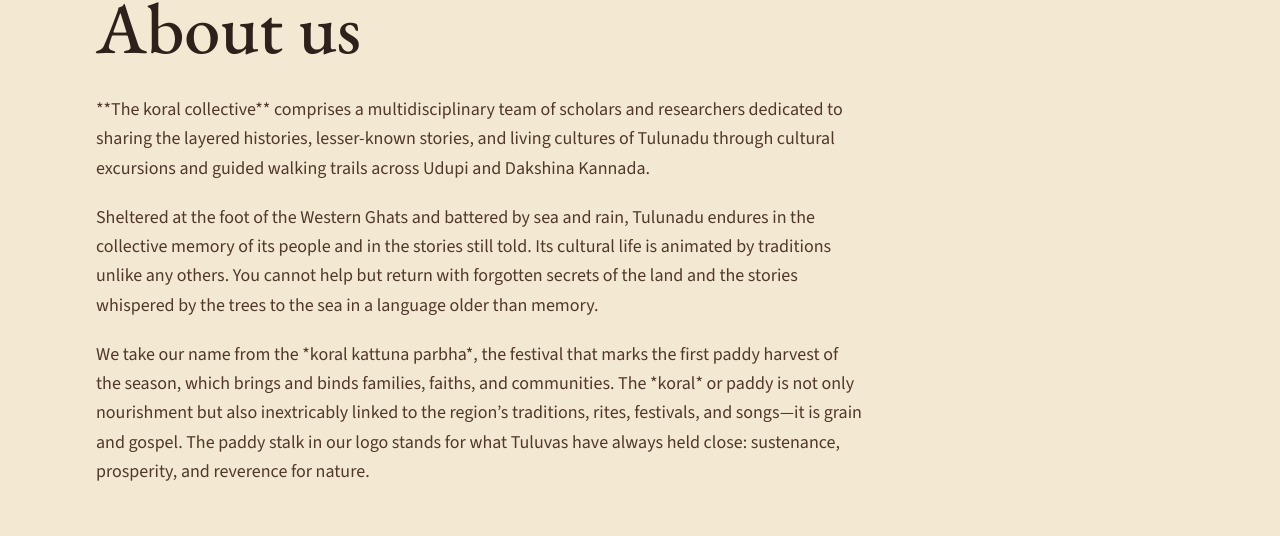
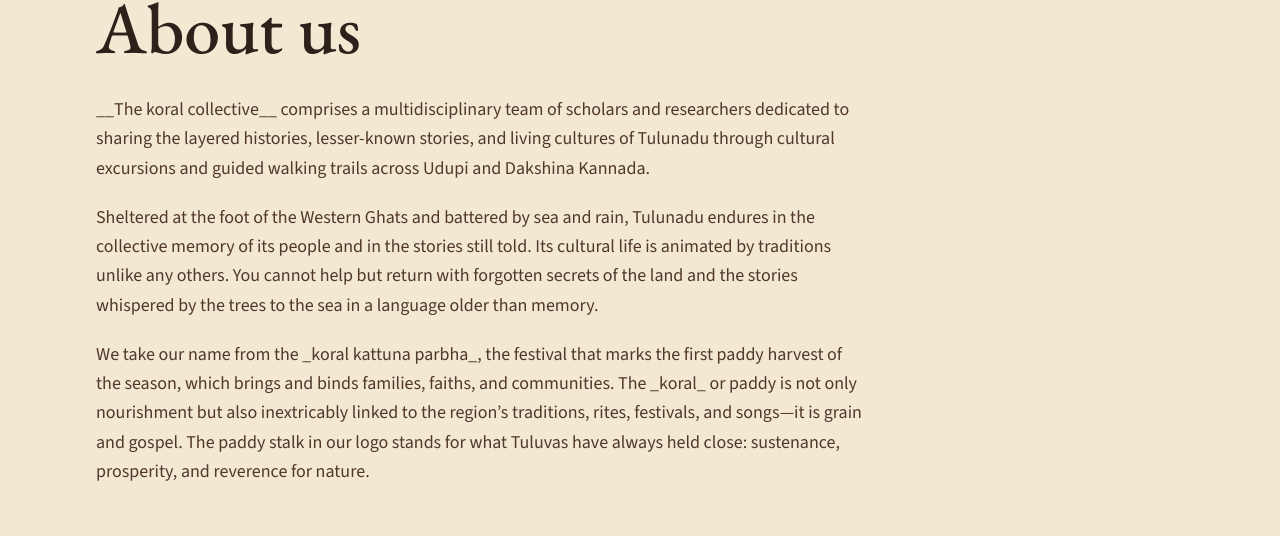
Before and after one commit to PranithPrabhakar/Koral_collective, a Next.js app: page /team in a window 1280 px wide. Shown: the part 105-641 px from the top of the page. Built offline with nearby package versions, Linux system fonts and the light colour scheme.

Commit message:
Update team.ts
Experimenting with formatting

```diff
--- a/src/content/team.ts
+++ b/src/content/team.ts
@@ -3,9 +3,9 @@ import type { TeamContent } from "./types";
 export const teamContent: TeamContent = {
   title: "About us",
   intro: [
-    "**The koral collective** comprises a multidisciplinary team of scholars and researchers dedicated to sharing the layered histories, lesser-known stories, and living cultures of Tulunadu through cultural excursions and guided walking trails across Udupi and Dakshina Kannada.",
+    "__The koral collective__ comprises a multidisciplinary team of scholars and researchers dedicated to sharing the layered histories, lesser-known stories, and living cultures of Tulunadu through cultural excursions and guided walking trails across Udupi and Dakshina Kannada.",
     "Sheltered at the foot of the Western Ghats and battered by sea and rain, Tulunadu endures in the collective memory of its people and in the stories still told. Its cultural life is animated by traditions unlike any others. You cannot help but return with forgotten secrets of the land and the stories whispered by the trees to the sea in a language older than memory.",
-    "We take our name from the *koral kattuna parbha*, the festival that marks the first paddy harvest of the season, which brings and binds families, faiths, and communities. The *koral* or paddy is not only nourishment but also inextricably linked to the region’s traditions, rites, festivals, and songs—it is grain and gospel. The paddy stalk in our logo stands for what Tuluvas have always held close: sustenance, prosperity, and reverence for nature.",
+    "We take our name from the _koral kattuna parbha_, the festival that marks the first paddy harvest of the season, which brings and binds families, faiths, and communities. The _koral_ or paddy is not only nourishment but also inextricably linked to the region’s traditions, rites, festivals, and songs—it is grain and gospel. The paddy stalk in our logo stands for what Tuluvas have always held close: sustenance, prosperity, and reverence for nature.",
   ],
   groups: [
     {
```
